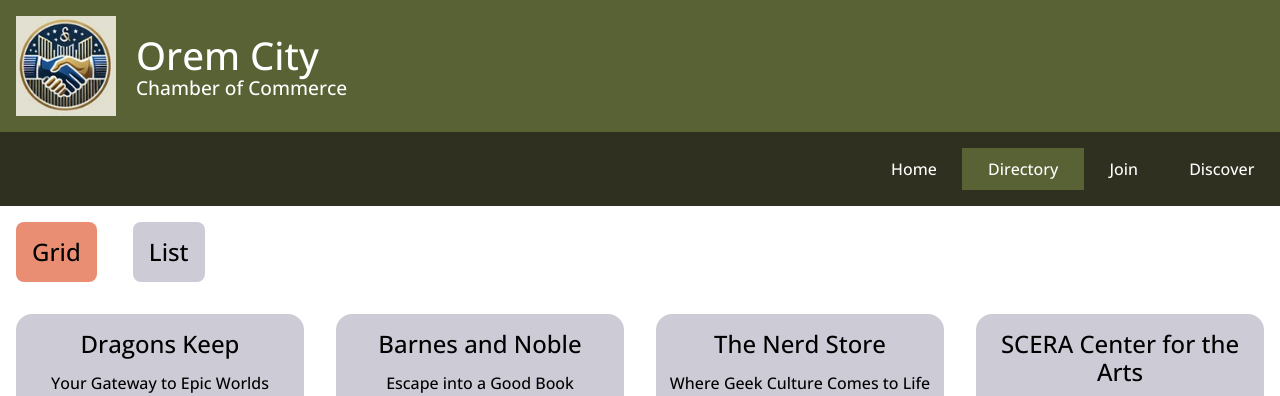
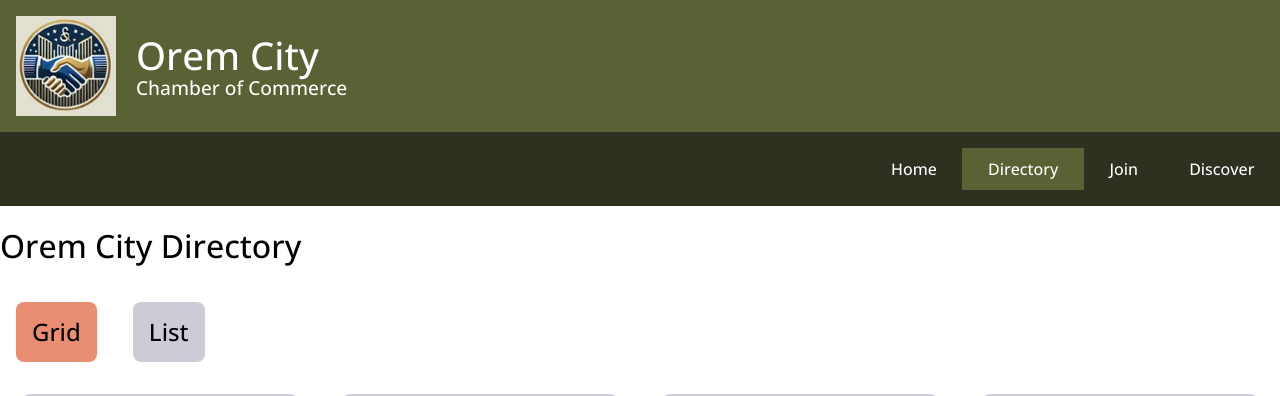
Before and after one commit to Hollypie/wdd231, a plain HTML site: page chamber/directory.html in a window 1280 px wide. Shown: the top 396 px of the page. Drawn offline with nearby package versions, Linux system fonts and the light colour scheme.

Commit message:
tried adding a h1 element to the main area

```diff
--- a/chamber/directory.html
+++ b/chamber/directory.html
@@ -47,6 +47,7 @@
         </ul>
     </nav>
     <main>
+        <h1>Orem City Directory</h1>
         <div>
             <div class="filter">
                 <button class="filter-buttons active" value="grid">Grid</button>
```
